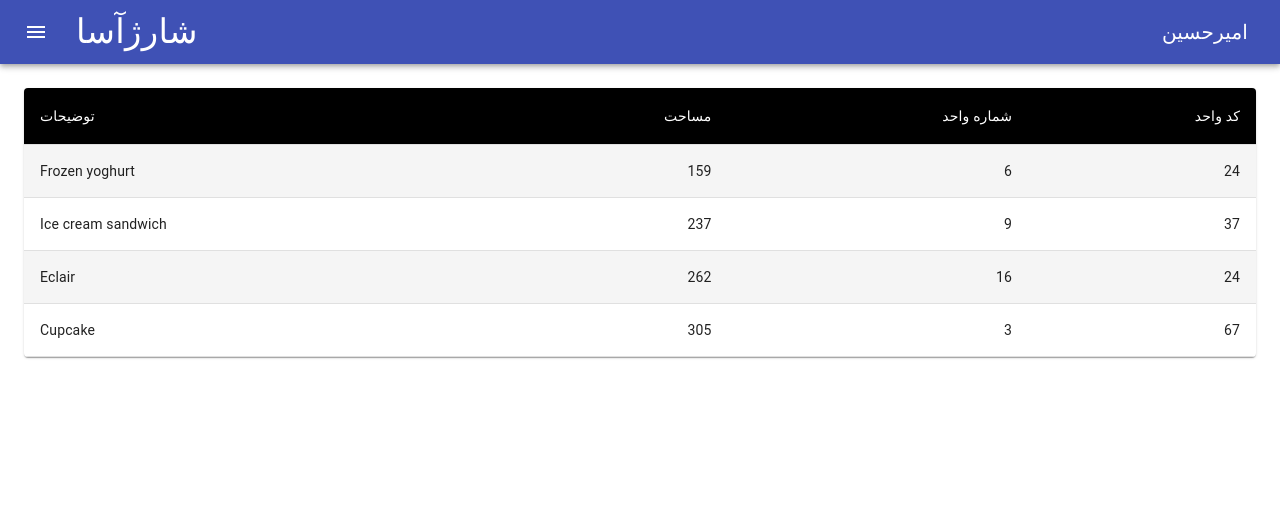
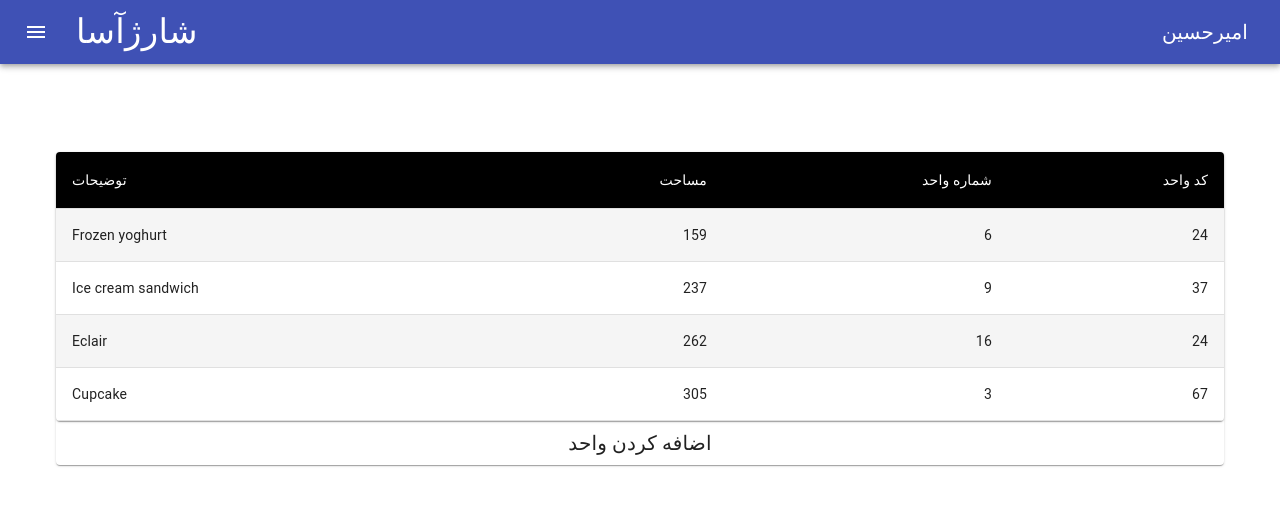
Before and after one commit to Asa-ACE/Asa.ApartmentSystemManagement, a React (Create React App) app in the folder Front-End/apartmentmanagement/: page / in a window 1280 px wide. Shown: the top 506 px of the page. Built offline with nearby package versions, Linux system fonts and the light colour scheme.

Commit message:
"AddUnit" added

```diff
--- a/Front-End/apartmentmanagement/src/App.js
+++ b/Front-End/apartmentmanagement/src/App.js
@@ -8,12 +8,13 @@ import BuildingPage from "./components/buildingPage/BuildingPage";
 import UnitTable from "./components/unitsPage/UnitTable";
 import TabsContainer from "./components/TabsContainer"
 import Dashboard from "./components/Dashboard";
+import UnitsPage from "./components/unitsPage/UnitsPage";
 
 function App() {
   return (
     <>
       <Dashboard>
-        <UnitTable/>
+        <UnitsPage/>
       </Dashboard>
     </>
   );
--- /dev/null
+++ b/Front-End/apartmentmanagement/src/components/unitsPage/AddUnit.jsx
@@ -0,0 +1,96 @@
+import React from "react";
+import { makeStyles } from "@material-ui/core/styles";
+import Button from "@material-ui/core/Button";
+import Popper from "@material-ui/core/Popper";
+import Typography from "@material-ui/core/Typography";
+import { Grid } from "@material-ui/core";
+import Grow from "@material-ui/core/Grow";
+import Paper from "@material-ui/core/Paper";
+import TextField from "@material-ui/core/TextField";
+
+function AddUnit() {
+  const [openMenue, setOpenMenue] = React.useState(false);
+  const anchorRef = React.useRef(null);
+  const handleToggle = () => {
+    console.log(openMenue);
+    setOpenMenue((prevOpen) => !prevOpen);
+    console.log(openMenue);
+  };
+  const prevOpen = React.useRef(openMenue);
+  React.useEffect(() => {
+    if (prevOpen.current === true && openMenue === false) {
+      anchorRef.current.focus();
+    }
+
+    prevOpen.current = openMenue;
+  }, [openMenue]);
+
+  return (
+    <Grid>
+      <Button
+        aria-controls={openMenue ? "menu-list-grow" : undefined}
+        aria-haspopup="true"
+        onClick={() => {
+          handleToggle();
+        }}
+        ref={anchorRef}
+      >
+        <Typography variant="h6">اضافه کردن واحد</Typography>
+      </Button>
+      <Popper
+        open={openMenue}
+        anchorEl={anchorRef.current}
+        role={undefined}
+        transition
+        disablePortal
+      >
+        {({ TransitionProps, placement }) => (
+          <Grow
+            {...TransitionProps}
+            style={{
+              transformOrigin:
+                placement === "bottom" ? "center top" : "center bottom",
+            }}
+          >
+            <Paper>
+              <form noValidate>
+                <TextField
+                  variant="outlined"
+                  margin="normal"
+                  required
+                  fullWidth
+                  id="username"
+                  label="نام کاربری"
+                  name="username"
+                  autoComplete="username"
+                  autoFocus
+                />
+                <TextField
+                  variant="outlined"
+                  margin="normal"
+                  required
+                  fullWidth
+                  name="password"
+                  label="رمز عبور"
+                  type="password"
+                  id="password"
+                  autoComplete="current-password"
+                />
+                <Button
+                  type="submit"
+                  fullWidth
+                  variant="contained"
+                  color="primary"
+                >
+                  ورود
+                </Button>
+              </form>
+            </Paper>
+          </Grow>
+        )}
+      </Popper>
+    </Grid>
+  );
+}
+
+export default AddUnit;
--- /dev/null
+++ b/Front-End/apartmentmanagement/src/components/unitsPage/UnitsPage.jsx
@@ -0,0 +1,26 @@
+import React, { useRef } from "react";
+import Paper from "@material-ui/core/Paper";
+import { makeStyles } from "@material-ui/core/styles";
+import AddUnit from "./AddUnit";
+import UnitTable from "./UnitTable";
+
+const useStyles = makeStyles((theme) => ({
+  paper: {
+    margin: theme.spacing(8, 4),
+    display: "flex",
+    flexDirection: "column",
+    alignItems: "center",
+  },
+}));
+
+function UnitsPage() {
+  const classes = useStyles();
+  return (
+    <Paper className={classes.paper}>
+      <UnitTable />
+      <AddUnit />
+    </Paper>
+  );
+}
+
+export default UnitsPage;
```
